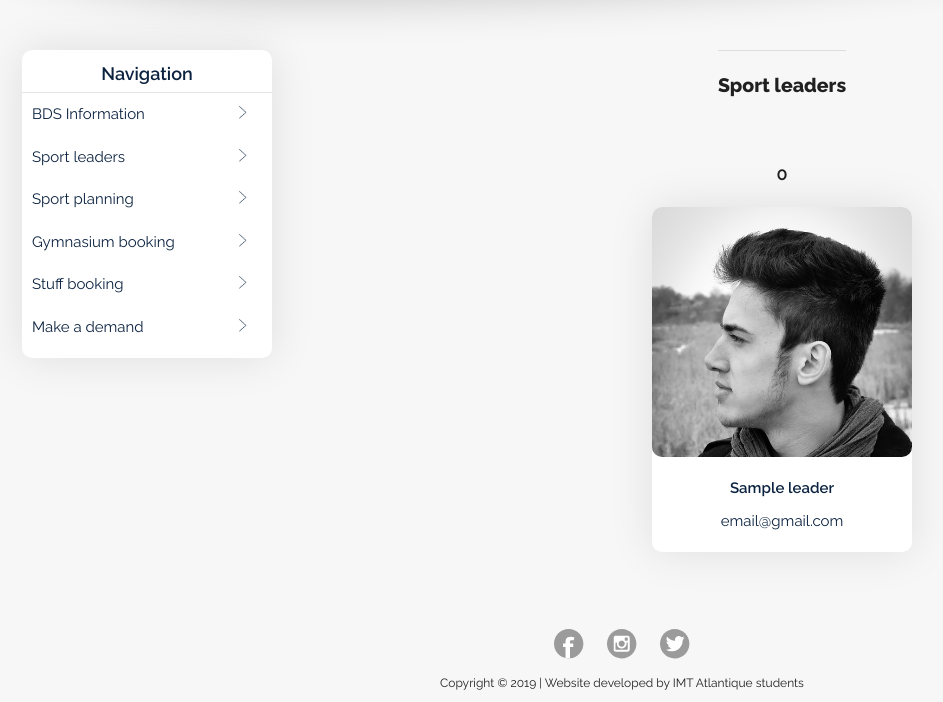
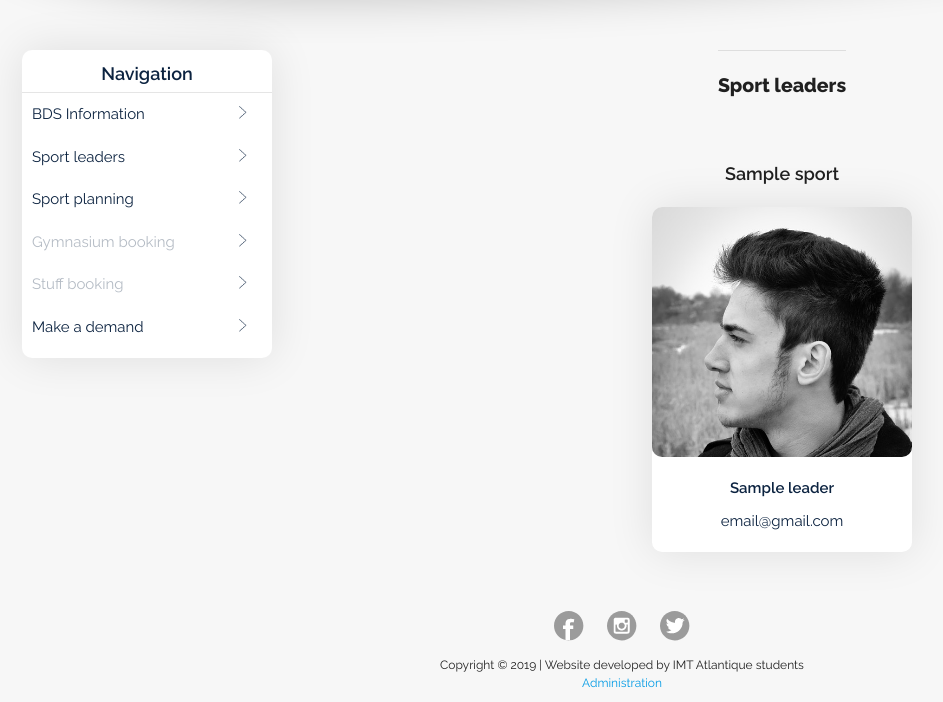
Before and after one commit to campus-nantes-imt-atlantique/site, a Symfony app: template templates/bds/leaders.html.twig in a window 1280 px wide. Shown: the part 274-976 px from the top of the page, without its empty margins (18-961 px from the left). Run offline with Twig, Linux system fonts and the light colour scheme; the template is opened without the code that fills it: most values are stand-ins (such as "Sample title", 1, 10 or a date in 2020); some libraries are stand-ins or nearby versions.

Commit message:
feat: Administration for sports

```diff
--- a/config/routes.yaml
+++ b/config/routes.yaml
@@ -1,3 +1,7 @@
 app_logout:
   path: /logout
   methods: GET
+
+administration:
+  path: /admin
+  methods: GET
--- a/public/css/style.css
+++ b/public/css/style.css
@@ -225,6 +225,9 @@ header {
     margin-right: -10px;
 }
 
+.disable_link {
+    opacity: 0.3;
+}
 /*                                                          INDEX                                         */
 
 .siteSection {
--- a/templates/base.html.twig
+++ b/templates/base.html.twig
@@ -45,5 +45,8 @@
         <div class="center">
             Copyright © 2019 | {{ 'copyright' | trans   }}
         </div>
+        <div class="center">
+            <a href="{{ path('administration') }}">Administration</a>
+        </div>
     </footer>
 </html>
--- a/templates/bds/bds_nav.html.twig
+++ b/templates/bds/bds_nav.html.twig
@@ -4,8 +4,8 @@
         <a href="{{ path('bds_index') }}">{{ 'bds.nav.information' | trans }}</a><img src="{{ asset('img/expand.png') }}" width="8" alt="">
         <a href="{{ path('bds_leaders') }}">{{ 'bds.nav.leaders' | trans }}</a><img src="{{ asset('img/expand.png') }}" width="8" alt="">
         <a href="{{ path('bds_planning') }}">{{ 'bds.nav.sports_planning' | trans }}</a><img src="{{ asset('img/expand.png') }}" width="8" alt="">
-        <a href="{{ path('bds_index') }}">{{ 'bds.nav.gymnasium_booking' | trans }}</a><img src="{{ asset('img/expand.png') }}" width="8" alt="">
-        <a href="{{ path('bds_index') }}">{{ 'bds.nav.stuff_booking' | trans }}</a><img src="{{ asset('img/expand.png') }}" width="8" alt="">
+        <a class="disable_link">{{ 'bds.nav.gymnasium_booking' | trans }}</a><img src="{{ asset('img/expand.png') }}" width="8" alt="">
+        <a class="disable_link">{{ 'bds.nav.stuff_booking' | trans }}</a><img src="{{ asset('img/expand.png') }}" width="8" alt="">
         <a href="{{ path('contact') }}">{{ 'bds.nav.make_demand' | trans }}</a><img src="{{ asset('img/expand.png') }}" width="8" alt="">
     </div>
 {% endblock %}
--- a/templates/bds/leaders.html.twig
+++ b/templates/bds/leaders.html.twig
@@ -14,12 +14,12 @@
         <div class="title">{{ 'bds.nav.leaders' | trans }}</div>
         <div class="margin-60"></div>
         <div class="container">
-            {% for sport,leaderNames in leaders %}
-                <div class="subtitle" data-aos="fade-up">{{ sport }}</div>
+            {% for sport in sports %}
+                <div class="subtitle" data-aos="fade-up">{{ sport.name }}</div>
                 <div class="margin-20"></div>
                 <div class="row" data-aos="fade-up">
-                    {% for leaderName in leaderNames %}
-                        <div class="col {{ leaderNames | length == 2 ? 's6' : 's6 offset-s3' }} center">
+                    {% for leaderName in sport.leaders %}
+                        <div class="col {{ sport.leaders | length == 2 ? 's6' : 's6 offset-s3' }} center">
                             {% with {'img_src':  asset('img/profile_picture_example.jpg'),'title' : leaderName,'description' :  'email@gmail.com'} %}
                                 {{ block('photo_card', 'common/photo_card.html.twig') }}
                             {% endwith %}
--- a/templates/security/login.html.twig
+++ b/templates/security/login.html.twig
@@ -4,11 +4,13 @@
 
 {% block body %}
 <form method="post">
+    <div class="container">
+        <div class="margin-60"></div>
         {% if error %}
             <div class="alert alert-danger">{{ error.messageKey|trans(error.messageData, 'security') }}</div>
         {% endif %}
 
-    <h1 class="h3 mb-3 font-weight-normal">Please sign in</h1>
+        <div class="margin-60"></div>
         <label for="inputEmail" class="sr-only">Email</label>
         <input type="email" value="{{ last_username }}" name="email" id="inputEmail" class="form-control" placeholder="Email" required autofocus>
         <label for="inputPassword" class="sr-only">Password</label>
@@ -32,5 +34,6 @@
         <button class="btn btn-lg btn-primary" type="submit">
             Sign in
         </button>
+    </div>
 </form>
 {% endblock %}
```
Also changed, not shown: src/Controller/bds/BDSIndexController.php (+4 -24 lines), src/DataFixtures/SportFixture.php (added, +44 -0 lines), src/Entity/Sport.php (+16 -0 lines), src/Migrations/Version20190730212400.php (added, +35 -0 lines), 1 other file. Lines whose indentation alone changed are shown as unchanged.
